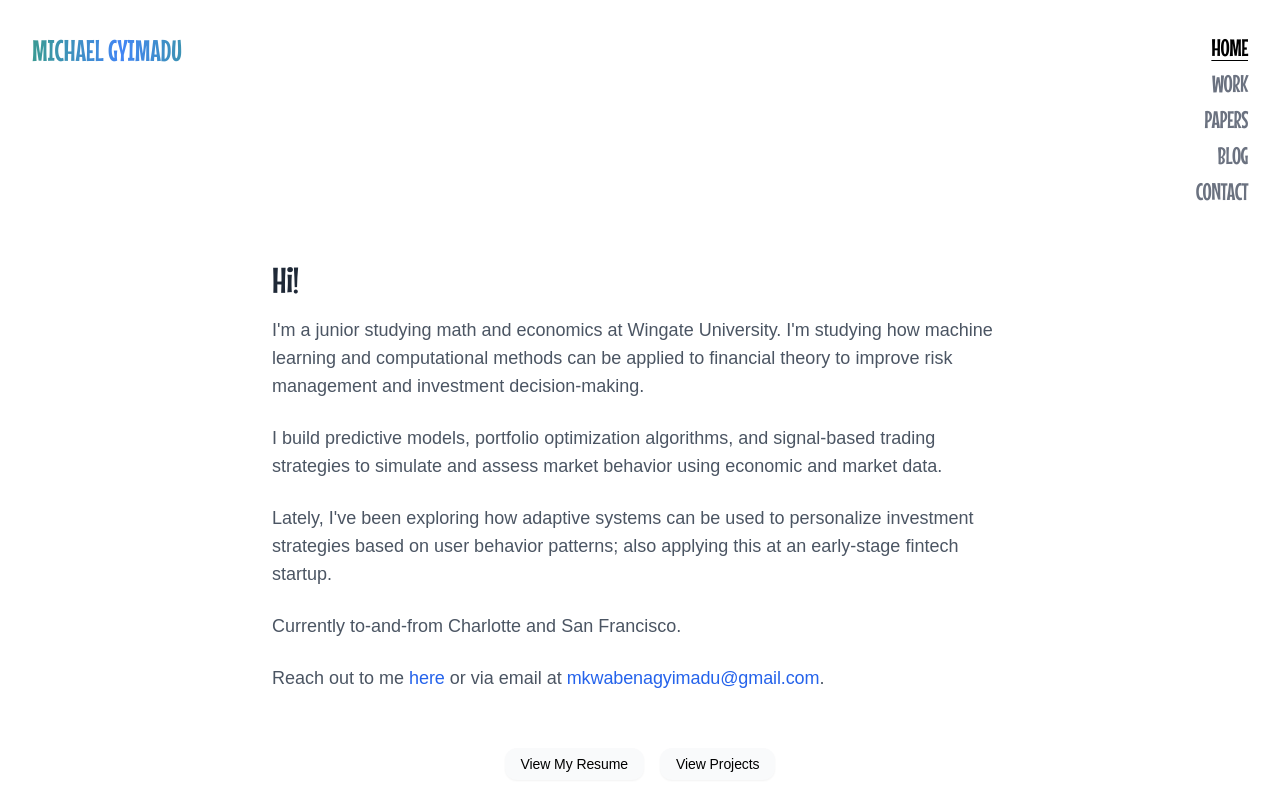
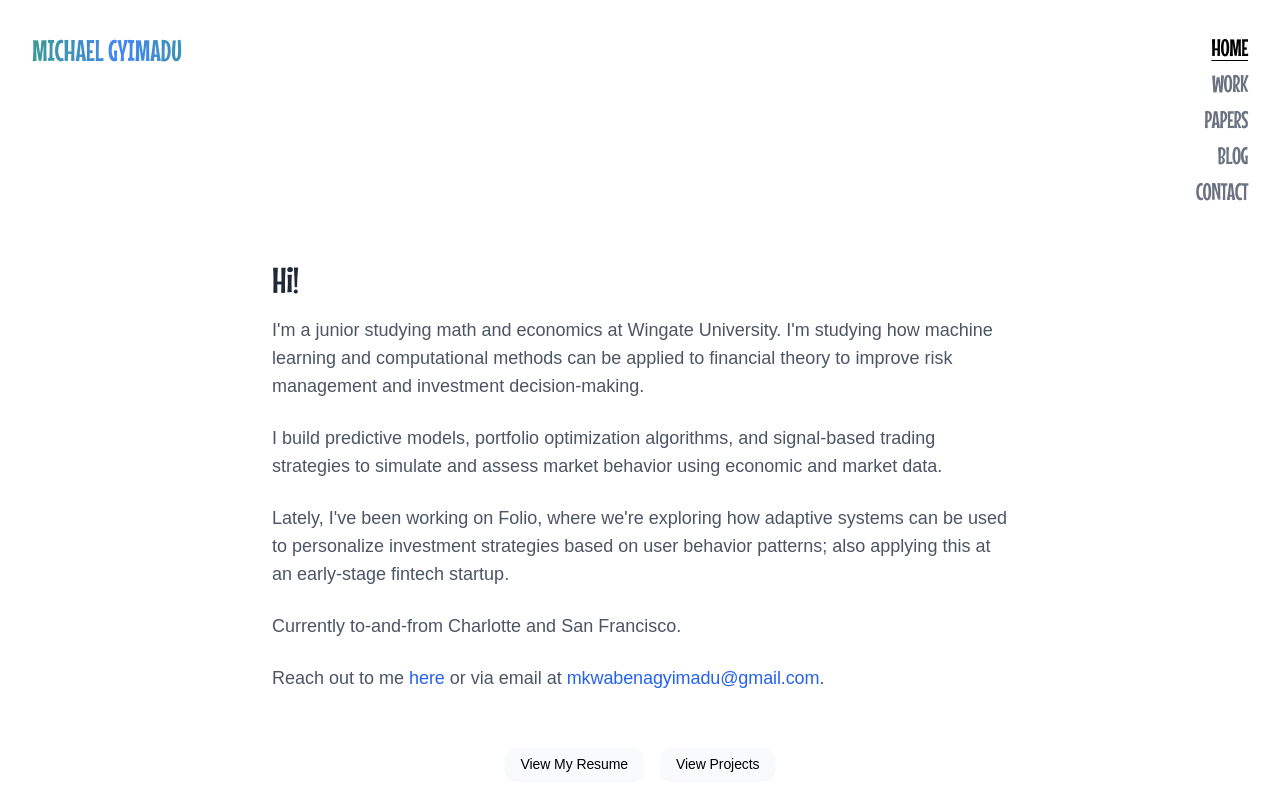
Before and after one commit to gyimadu/portfolio, a Next.js app: page / in a window 1280 px wide. Shown: the top 800 px of the page. Built offline with nearby package versions, Linux system fonts and the light colour scheme; a web font is replaced by a local one.

Commit message:
minor updates to homepage

```diff
--- a/src/app/page.tsx
+++ b/src/app/page.tsx
@@ -40,7 +40,7 @@ export default function Home() {
                   I build predictive models, portfolio optimization algorithms, and signal-based trading strategies to simulate and assess market behavior using economic and market data.
                 </div>
                 <div className='text-lg md:text-lg mb-6'>
-                  Lately, I&apos;ve been exploring how adaptive systems can be used to personalize investment strategies based on user behavior patterns; also applying this at an early-stage fintech startup.
+                  Lately, I&apos;ve been working on Folio, where we&apos;re exploring how adaptive systems can be used to personalize investment strategies based on user behavior patterns; also applying this at an early-stage fintech startup.
                 </div>
                 <div className='text-lg md:text-lg mb-6'>
                   Currently to-and-from Charlotte and San Francisco.
```
